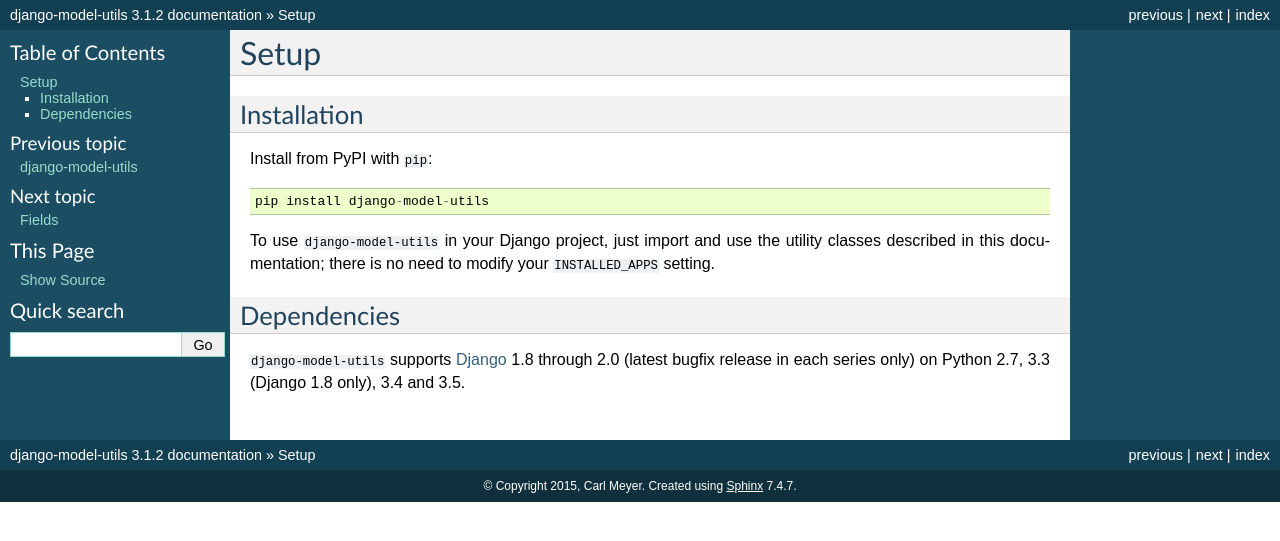
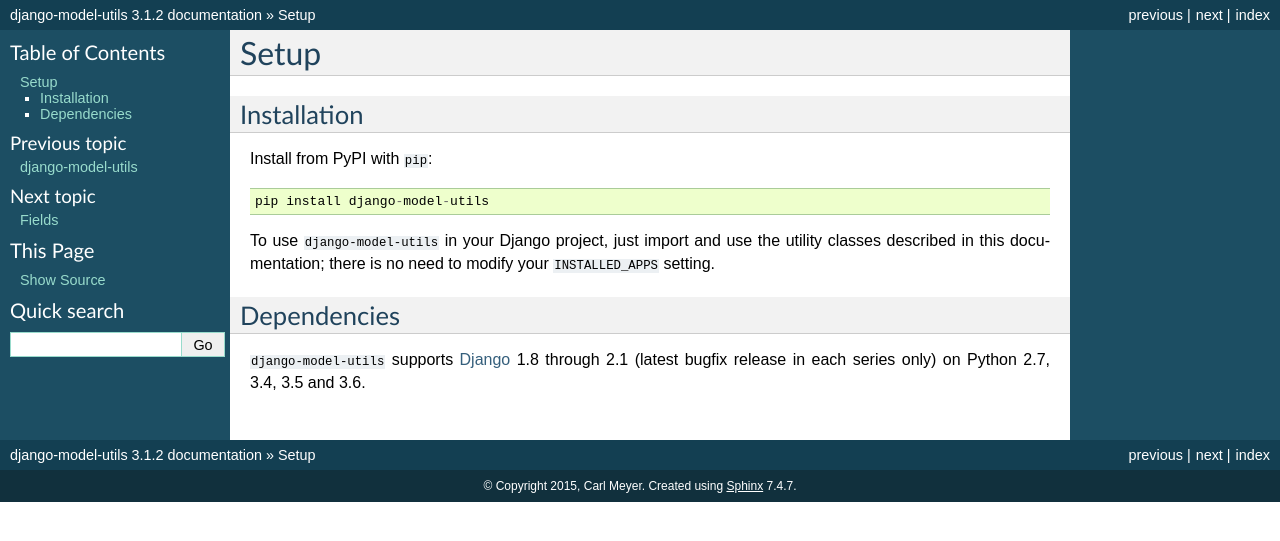
Before and after one commit to jazzband/django-model-utils, a Sphinx documentation site: the page built from docs/setup.rst, in a window 1280 px wide. Shown: the top 541 px of the page. Built offline with Sphinx 7.4.7, drawn with Linux system fonts in a browser that asks for light colours.

Commit message:
updated doc about supported  python and django versions.

```diff
--- a/docs/setup.rst
+++ b/docs/setup.rst
@@ -17,7 +17,7 @@
 Dependencies
 ============
 
-``django-model-utils`` supports `Django`_ 1.8 through 2.0 (latest bugfix
-release in each series only) on Python 2.7, 3.3 (Django 1.8 only), 3.4 and 3.5.
+``django-model-utils`` supports `Django`_ 1.8 through 2.1 (latest bugfix
+release in each series only) on Python 2.7, 3.4, 3.5 and 3.6.
 
 .. _Django: http://www.djangoproject.com/
```
